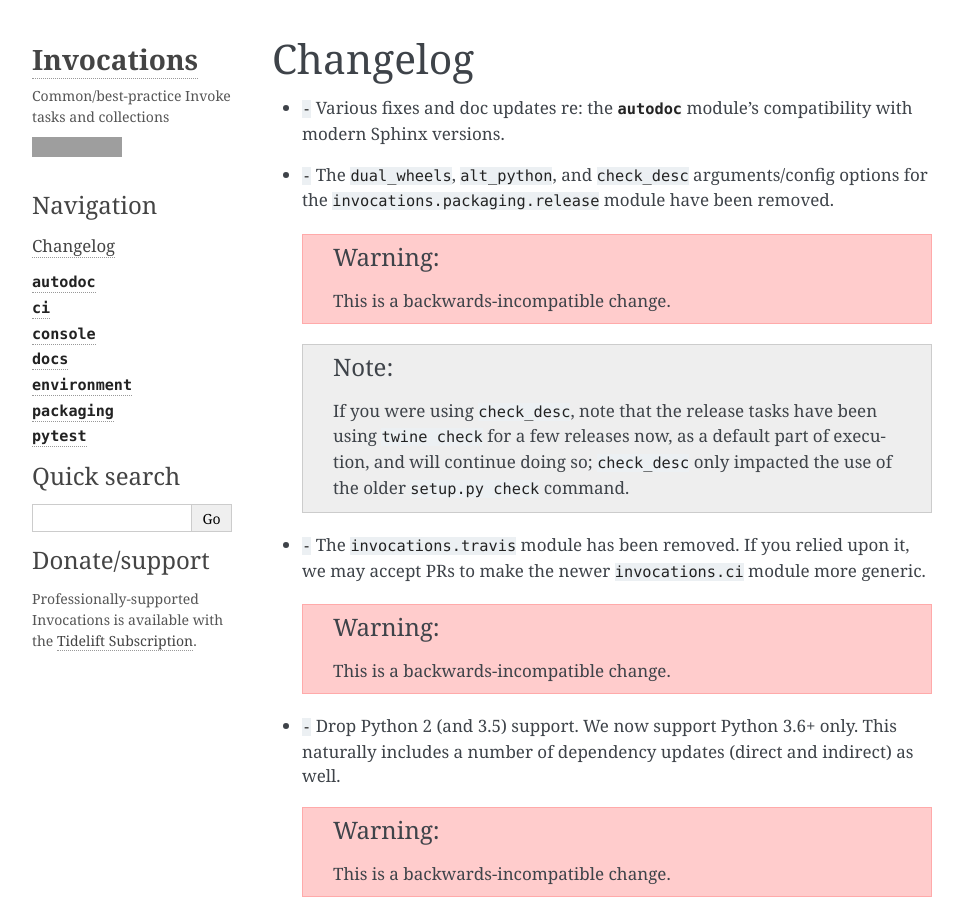
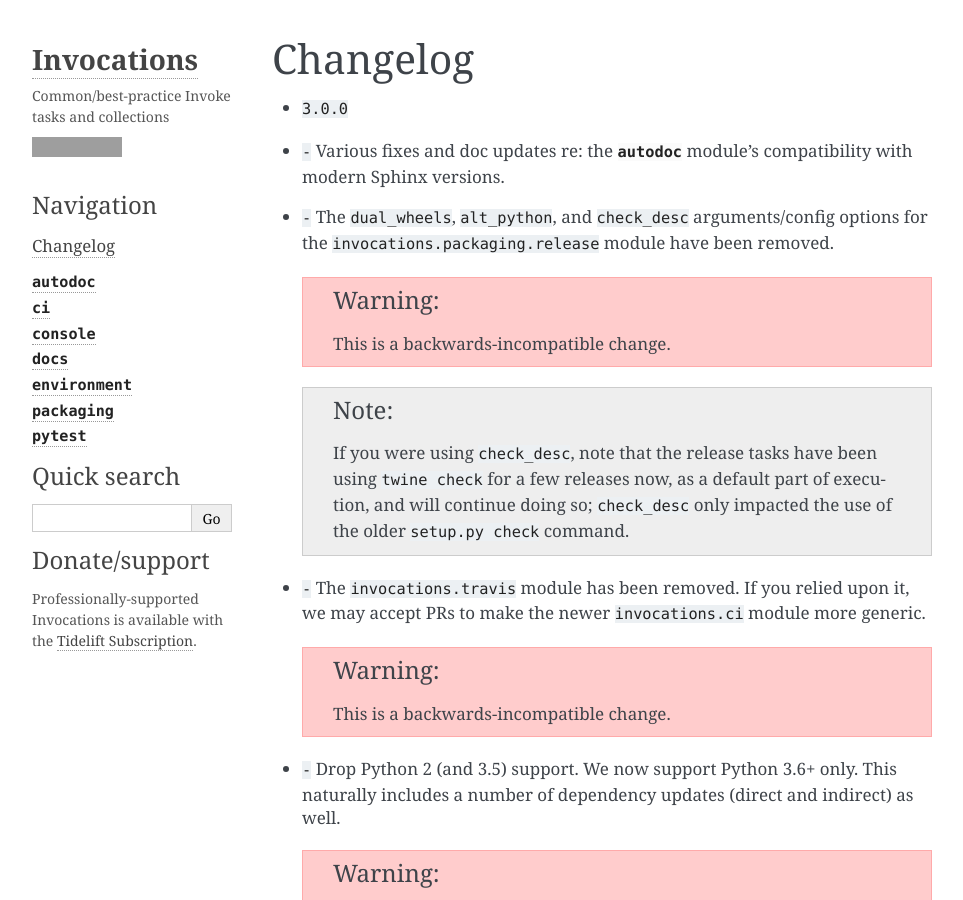
Before and after one commit to pyinvoke/invocations, a Sphinx documentation site: the page built from docs/changelog.rst, in a window 1280 px wide and 900 px high. Shown: the whole window, without its empty margins (148-1111 px from the left). Built offline with Sphinx 7.4.7, drawn with Linux system fonts in a browser that asks for light colours; cross-references to code outside the pages are shown as plain code; grey boxes are pictures that could not be loaded.

Commit message:
Cut 3.0.0

```diff
--- a/docs/changelog.rst
+++ b/docs/changelog.rst
@@ -2,6 +2,7 @@
 Changelog
 =========
 
+- :release:`3.0.0 <2022-12-31>`
 - :support:`-` Various fixes and doc updates re: the `~invocations.autodoc`
   module's compatibility with modern Sphinx versions.
 - :support:`-` The ``dual_wheels``, ``alt_python``, and ``check_desc``
```
